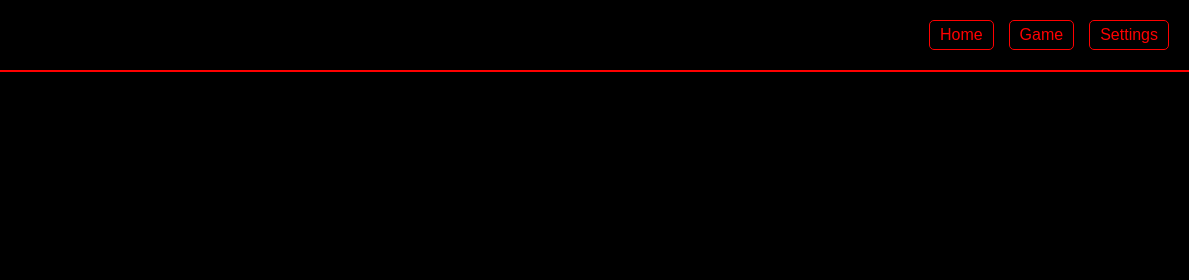
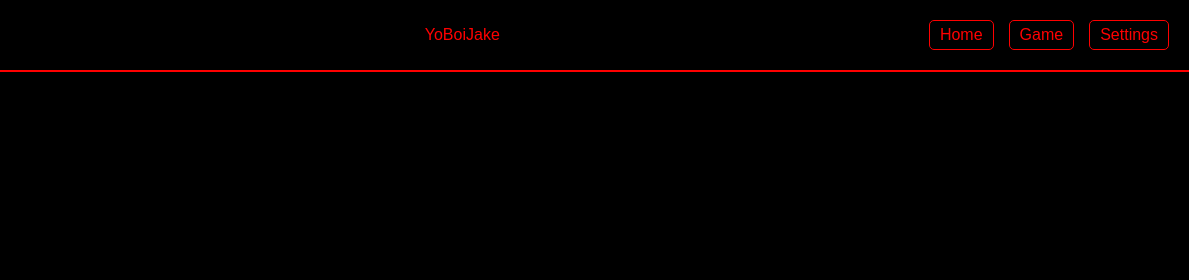
Before and after one commit to Skibitirizx/YoBoiJakeV2, a plain HTML site: page index.html in a window 1280 px wide. Shown: the top 280 px of the page, 91-1280 px from the left. Drawn offline with Linux system fonts and the light colour scheme.

Commit message:
Update index.html

```diff
--- a/index.html
+++ b/index.html
@@ -9,6 +9,7 @@
 <body>
   <header>
     <img src="https://i.imgflip.com/6ej3bl.png" alt="YoBoiJake Logo">
+    <span id="logo-name">YoBoiJake</span> <!-- Added this line -->
     <nav>
       <a href="index.html">Home</a>
       <a href="games.html">Game</a>
```
